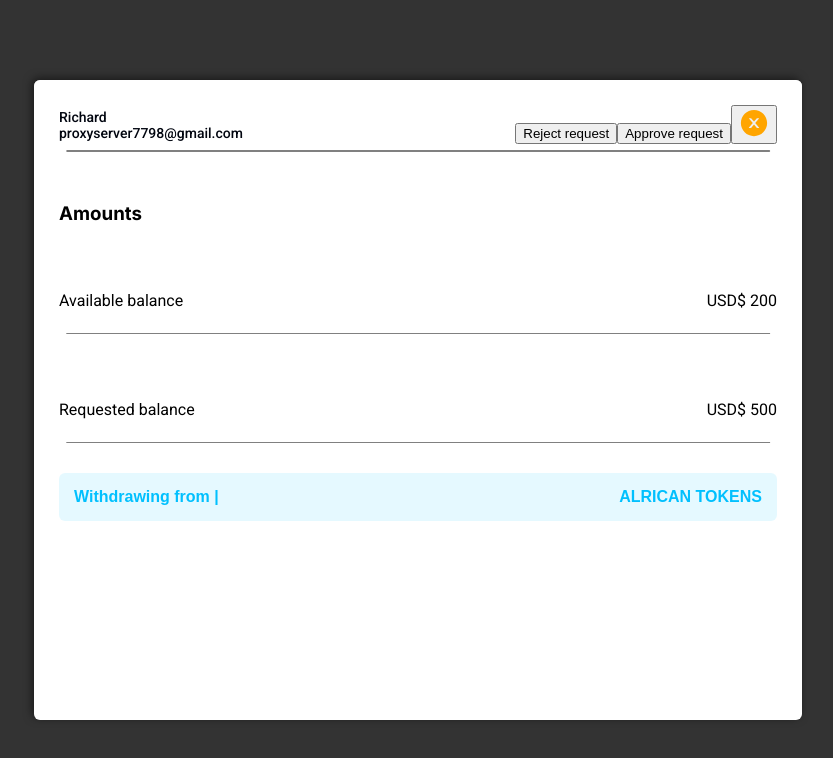
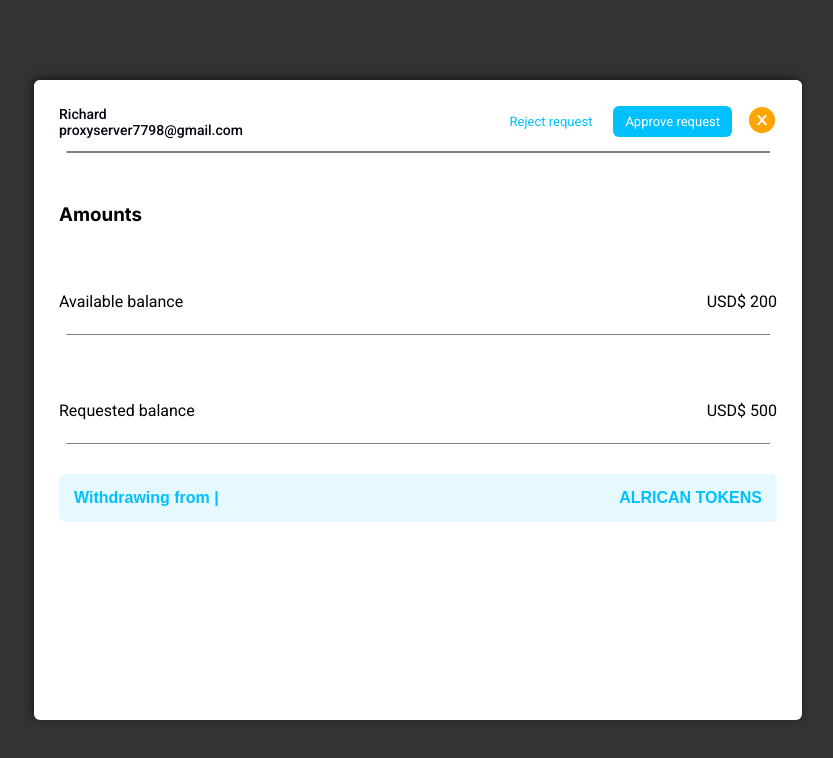
Before and after one commit to DrRichadams/alrican_token_project, a React (Create React App) app: page /approve_withdraw in a window 1280 px wide. Shown: the top 758 px of the page, without its empty margins (222-1055 px from the left). Built offline with nearby package versions, Linux system fonts and the light colour scheme; no server answers; the database is empty.

Commit message:
Periodic commit

```diff
--- a/src/modals/ApproveWithdraw.js
+++ b/src/modals/ApproveWithdraw.js
@@ -15,7 +15,7 @@ const ApproveWithdraw = () => {
         </WarningTitles>
         <Warning_n_Btn>
             <WarningPara>User cannot withdraw an amount larger than their available balance</WarningPara>
-            <AiFillCloseCircle size={30} color="orange" onClick={() => setWarning(false)} />
+            <MainCloseBtn><AiFillCloseCircle size={30} onClick={() => setWarning(false)} /></MainCloseBtn>
         </Warning_n_Btn>
 
       </WarningBox>
@@ -26,23 +26,23 @@ const ApproveWithdraw = () => {
                 <Naming>proxyserver7798@gmail.com</Naming>
             </NamingBox>
 
-            <div>
-                <button>Reject request</button>
-                <button onClick={() => setWarning(true)}>Approve request</button>
-                <button><AiFillCloseCircle size={30} color="orange" onClick={() => setWarning(false)} /></button>
-            </div>
+            <ControlBtns>
+                <RejetBtn>Reject request</RejetBtn>
+                <AcceptBtn onClick={() => setWarning(true)}>Approve request</AcceptBtn>
+                <MainCloseBtn><AiFillCloseCircle size={30} onClick={() => setWarning(false)} /></MainCloseBtn>
+            </ControlBtns>
         </Naming_n_Controls>
 
         <section>
             <AmountsTitle>Amounts</AmountsTitle>
             <div>
                 <AmountsItem>
-                    <p>Available balance</p>
-                    <p>USD$ 200</p>
+                    <AmountValues>Available balance</AmountValues>
+                    <AmountValues>USD$ 200</AmountValues>
                 </AmountsItem>
                 <AmountsItem>
-                    <p>Requested balance</p>
-                    <p>USD$ 500</p>
+                    <AmountValues>Requested balance</AmountValues>
+                    <AmountValues>USD$ 500</AmountValues>
                 </AmountsItem>
             </div>
         </section>
@@ -58,6 +58,54 @@ const ApproveWithdraw = () => {
 
 
 
+export const AcceptBtn = styled.button`
+    border: none;
+    background-color: ${colors.accent};
+    color: #fff;
+    font-family: Roboto, sans-serif;
+    font-size: 13px;
+    cursor: pointer;
+    transition: all .25s ease-in-out;
+    padding: 8px 12px;
+    border-radius: 6px;
+    :hover {
+        background-color: ${colors.accentShadow};
+        color: ${colors.accent};
+        scale: .95;
+    }
+`;
+export const RejetBtn = styled.button`
+    border: none;
+    background-color: transparent;
+    color: ${colors.accent};
+    font-family: Roboto, sans-serif;
+    font-size: 13px;
+    cursor: pointer;
+    transition: all .25s ease-in-out;
+    :hover {
+        color: red;
+        scale: .9;
+    }
+`;
+export const ControlBtns = styled.div`
+    display: flex;
+    align-items: center;
+    gap: 15px;
+`;
+export const MainCloseBtn = styled.button`
+    border: none;
+    background-color: transparent;
+    cursor: pointer;
+    transition: all .3s ease-in-out;
+    color: orange;
+    /* background-color: blue; */
+    margin: 0;
+    padding: 0;
+    :hover{
+        color: orangered;
+        transform: scale(.85);
+    }
+`;
 export const TypeTitle = styled.p`
     margin: 0;
     font-family: Poppins, sans-serif;
@@ -95,6 +143,10 @@ export const AmountsItem = styled.div`
         border-radius: 6px;
     }
 `;
+export const AmountValues = styled.p`
+    font-family: Roboto, sans-serif;
+
+`;
 export const AmountsTitle = styled.h3`
     font-family: Inter, sans-serif;
     margin-top: 50px;
@@ -107,7 +159,7 @@ export const Naming_n_Controls = styled.div`
     justify-content: space-between;
     align-items: center;
     position: relative;
-    padding-bottom: 8px;
+    padding-bottom: 15px;
     ::after {
         content: '';
         bottom: 0;
@@ -164,7 +216,7 @@ export const WarningBox = styled.div`
     align-items: center;
     justify-content: space-between;
     box-sizing: border-box;
-    padding: 8px 15px;
+    padding: 8px 25px;
     /* transition: all .3s ease-in-out; */
     transition: all .4s cubic-bezier(1, 0.23, 0, 0.81);
     transform: translateY(${props => props.isWarning ? '0':'31px'});
```
